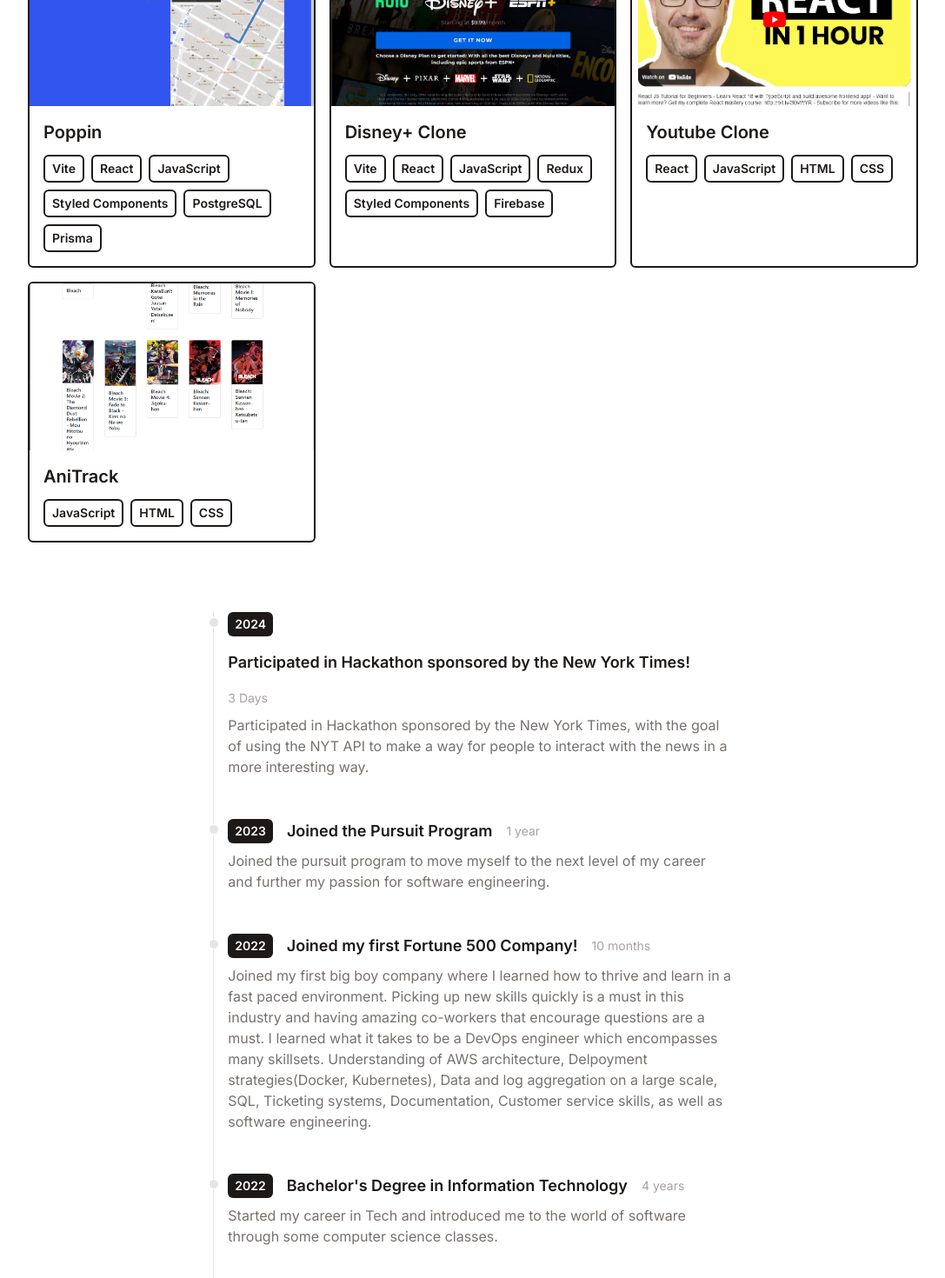
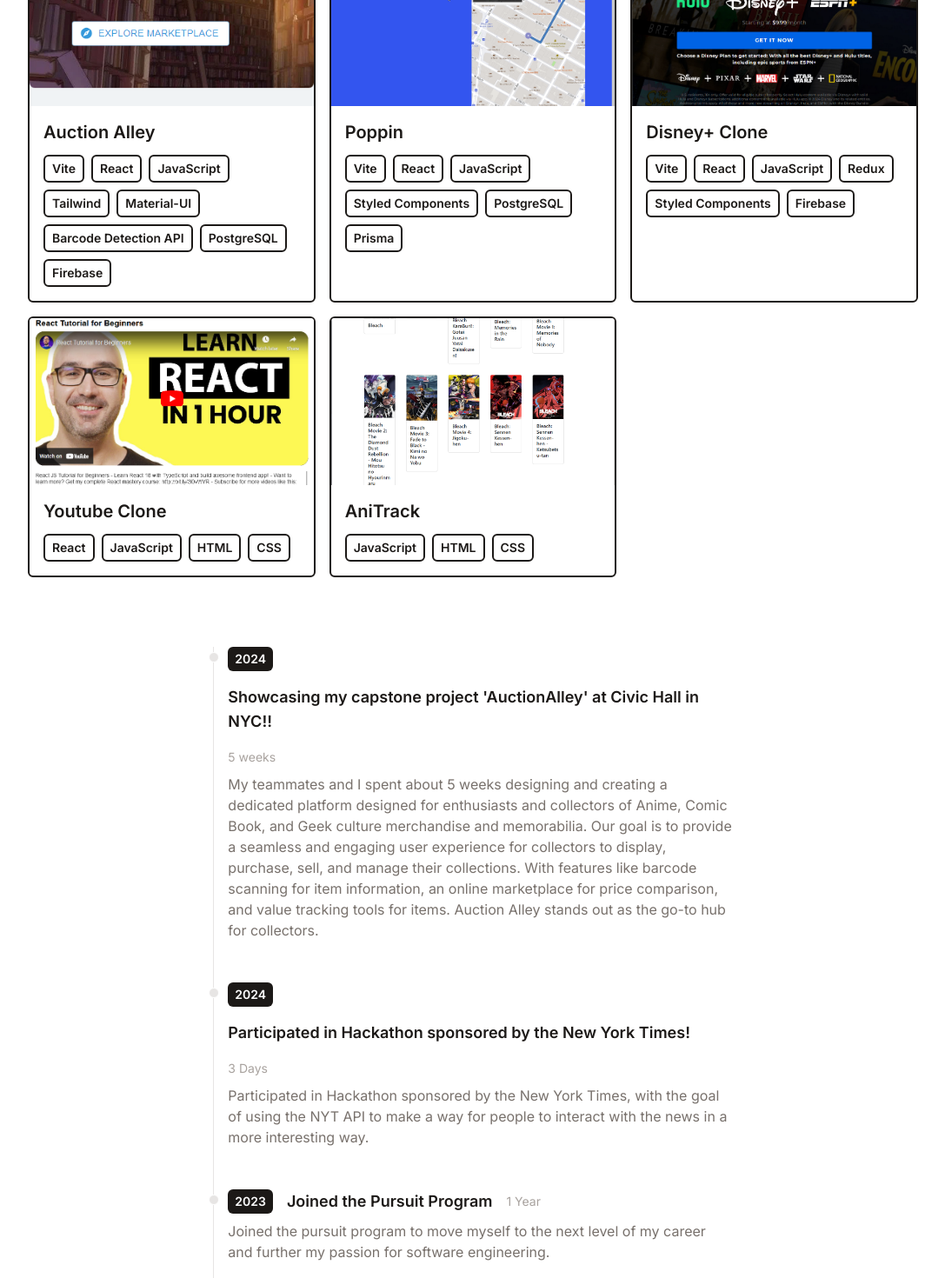
Before and after one commit to Angl99/portfolio, a React (Vite) app: page / in a window 1280 px wide. Shown: the part 440-1910 px from the top of the page at 87% size, without its empty margins (96-1183 px from the left). Built offline with nearby package versions, Linux system fonts and the light colour scheme.

Commit message:
adding auction alley

```diff
--- a/src/data/portfolio.js
+++ b/src/data/portfolio.js
@@ -1,16 +1,16 @@
 export default [
+    {
+        title: 'Auction Alley',
+        imgUrl: '/assets/AuctionAlley.png',
+        stack: ['Vite', 'React', 'JavaScript', 'Tailwind','Material-UI', 'Barcode Detection API', 'PostgreSQL', 'Firebase'],
+        link: 'https://github.com/Angl99/CollectUp'
+    },
     {
         title: 'Poppin',
         imgUrl: '/assets/poppin.png',
         stack: ['Vite', 'React', 'JavaScript', 'Styled Components', 'PostgreSQL', 'Prisma'],
         link: 'https://github.com/Angl99/poppin'
     },
-    // {
-    //     title: 'Developer Portfolio',
-    //     imgUrl: '/assets/portfolio.png',
-    //     stack: ['Vite', 'React', 'JavaScript', 'Tailwind'],
-    //     link: 'https://github.com/Angl99/portfolio'
-    // },
     {
         title: 'Disney+ Clone',
         imgUrl: '/assets/disneyClone.png',
--- a/src/data/timeline.js
+++ b/src/data/timeline.js
@@ -1,4 +1,10 @@
 export default [
+    {
+        year: '2024',
+        title: "Showcasing my capstone project 'AuctionAlley' at Civic Hall in NYC!!",
+        duration: '5 weeks',
+        details: "My teammates and I spent about 5 weeks designing and creating a dedicated platform designed for enthusiasts and collectors of Anime, Comic Book, and Geek culture merchandise and memorabilia. Our goal is to provide a seamless and engaging user experience for collectors to display, purchase, sell, and manage their collections. With features like barcode scanning for item information, an online marketplace for price comparison, and value tracking tools for items. Auction Alley stands out as the go-to hub for collectors."
+    },
     {
         year: '2024',
         title: 'Participated in Hackathon sponsored by the New York Times!',
@@ -8,19 +14,19 @@
     {
         year: '2023',
         title: 'Joined the Pursuit Program',
-        duration: '1 year',
+        duration: '1 Year',
         details:'Joined the pursuit program to move myself to the next level of my career and further my passion for software engineering.'
     },
     {
         year: '2022',
         title: 'Joined my first Fortune 500 Company!',
-        duration:'10 months',
-        details: "Joined my first big boy company where I learned how to thrive and learn in a fast paced environment. Picking up new skills quickly is a must in this industry and having amazing co-workers that encourage questions are a must. I learned what it takes to be a DevOps engineer which encompasses many skillsets. Understanding of AWS architecture, Delpoyment strategies(Docker, Kubernetes), Data and log aggregation on a large scale, SQL, Ticketing systems, Documentation, Customer service skills, as well as software engineering."
+        duration:'10 Months',
+        details: "Joined my first big boy company where I learned how to thrive and learn in a fast paced environment. Picking up new skills quickly is a must in this industry and having amazing co-workers that encourage questions are so important. I learned what it takes to be a DevOps engineer which encompasses many skillsets. Understanding of AWS architecture, delpoyment strategies(Docker, Kubernetes), data and log aggregation on a large scale, SQL, ticketing systems(Jira), documentation and version control(Github, Confluence, Notion), customer service skills, as well as understanding software engineering from a design and practical(reading and understanding code) perspective."
     },
     {
         year: '2022',
         title: "Bachelor's Degree in Information Technology",
-        duration: '4 years',
+        duration: '4 Years',
         details:'Started my career in Tech and introduced me to the world of software through some computer science classes.'
     },
 ]
```
Also changed, not shown: public/assets/AuctionAlley.png (added).
